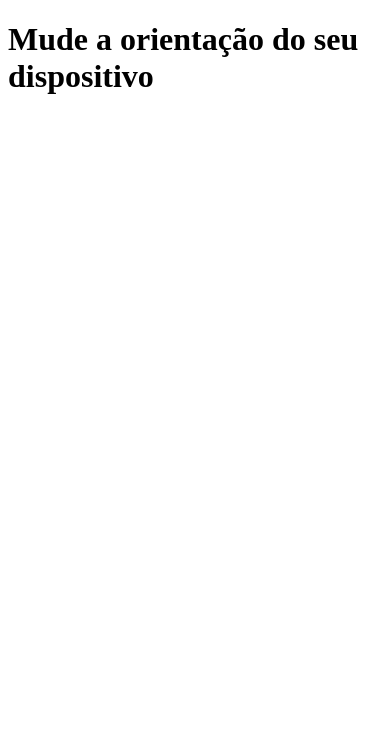
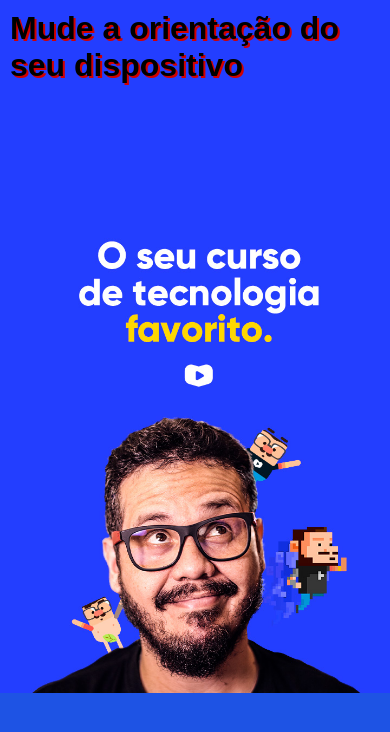
Before and after one commit to ezequiel-dawud/Design-Responsivo, a plain HTML site: page mg002/index.html in a window 390 px wide. Drawn offline with Linux system fonts and the light colour scheme.

Commit message:
media query

```diff
--- a/mg002/estilos/paisagem.css
+++ b/mg002/estilos/paisagem.css
@@ -1 +1,21 @@
 @charset "UTF-8";
+
+
+*{
+    margin: 0px;
+    padding: 0px;
+    font-family: Arial, Helvetica, sans-serif;
+}
+
+html, body{
+    width: 100vw;
+    height: 100vh;
+    background-position: left bottom;
+    background-image: url(../imagens/cev-landscape.jpg);
+}
+
+h1{
+    color: rgb(255, 255, 255);
+    text-shadow: 2px 2px 0px rgb(209, 0, 0);
+    padding: 10px;
+}
--- a/mg002/estilos/retrato.css
+++ b/mg002/estilos/retrato.css
@@ -1 +1,20 @@
 @charset "UTF-8";
+
+*{
+    margin: 0px;
+    padding: 0px;
+    font-family: Arial, Helvetica, sans-serif;
+}
+
+html, body{
+    width: 100vw;
+    height: 100vh;
+
+    background-image: url(../imagens/cev-portrait.jpg);
+}
+
+h1{
+    color: rgb(0, 0, 0);
+    text-shadow: 2px 2px 0px rgb(209, 0, 0);
+    padding: 10px;
+}
--- a/mg002/estilos/style.css
+++ b/mg002/estilos/style.css
@@ -1 +1,22 @@
 @charset "UTF-8";
+
+*{
+    margin: 0px;
+    padding: 0px;
+    font-family: Arial, Helvetica, sans-serif;
+}
+
+html, body{
+    width: 100vw;
+    height: 100vh;
+    background-color: rgb(30, 83, 228);
+    background-size: contain;
+    background-repeat: no-repeat;
+    background-position: center top;
+}
+
+h1{
+    color: white;
+    text-shadow: 2px 2px 0px rgb(209, 0, 0);
+    padding: 10px;
+}
```
